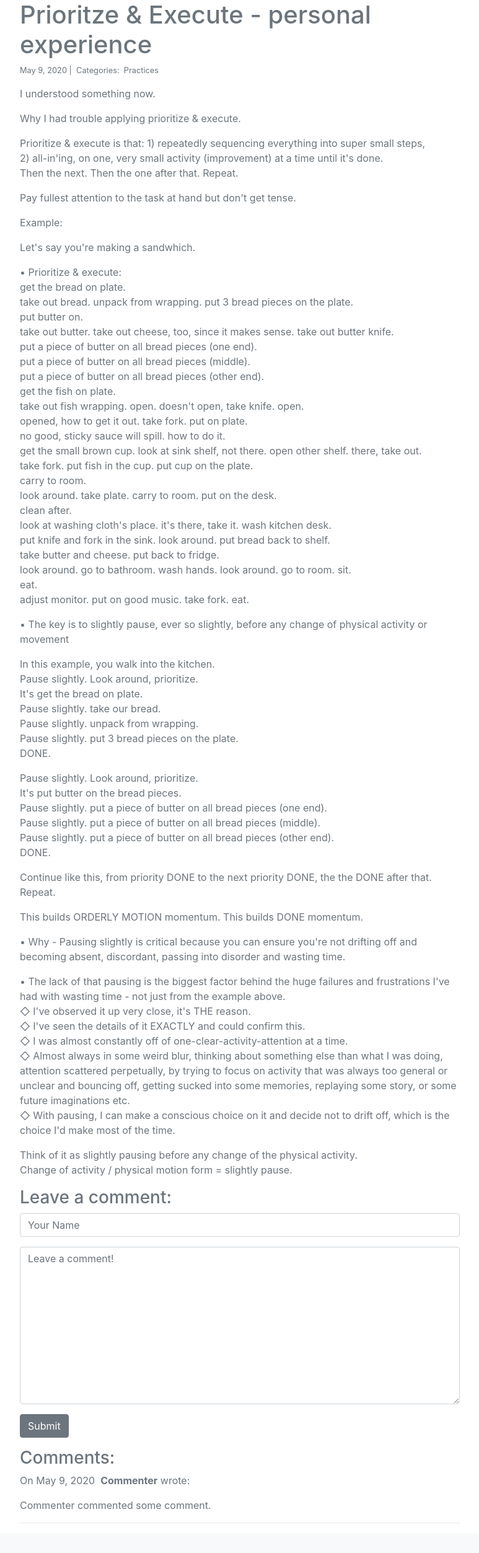
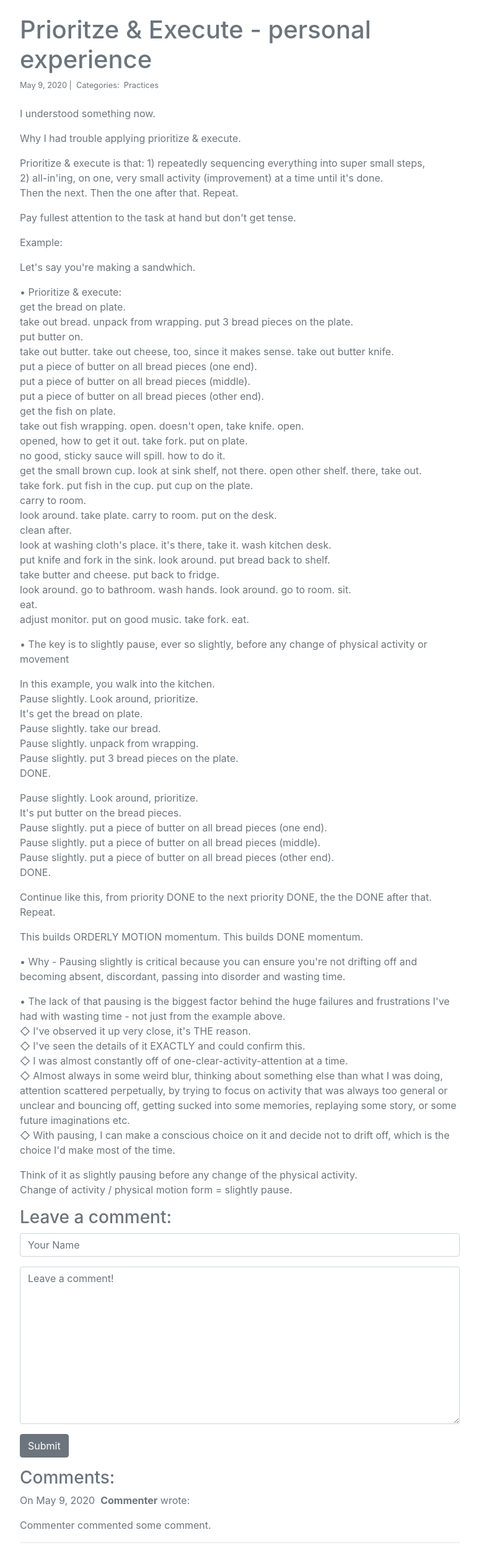
Before and after one commit to munrhalls/my-website, a Django app: page /blog/14/ in a window 1280 px wide. Shown: the part 56-2561 px from the top of the page at 62% size, without its empty margins (253-1026 px from the left). Before the commit the page ends 2513 px from the top, so only its background shows below. Run offline with Django 3.2, Linux system fonts and the light colour scheme; data comes from the database, SQL or seed files in the repository; both versions use the stored data as it was after the commit; some libraries are stand-ins or nearby versions.

Commit message:
add paddings top to headers @blog post

```diff
--- a/blog/templates/blog_category.html
+++ b/blog/templates/blog_category.html
@@ -2,7 +2,7 @@
 
 {% block page_content %}
 
-<div class="col-md-8 offset-md-2 text-secondary">
+<div class="col-md-8 offset-md-2 pt-4 text-secondary">
 
     <h1 class="text-secondary">{{ category | title }}</h1>
 
--- a/blog/templates/blog_detail.html
+++ b/blog/templates/blog_detail.html
@@ -2,7 +2,7 @@
 
 {% block page_content %}
 
-<div class="col-md-8 offset-md-2 text-secondary">
+<div class="col-md-8 offset-md-2 pt-4 text-secondary">
 
     <h1 class="text-secondary">{{ post.title }}</h1>
 
@@ -24,7 +24,7 @@
 
     </small>
 
-    <p class="text-secondary">{{ post.body | linebreaks }}</p>
+    <p class="pt-2 text-secondary">{{ post.body | linebreaks }}</p>
 
     <h3 class="text-secondary">Leave a comment:</h3>
 
```
Also changed, not shown: db.sqlite3.
